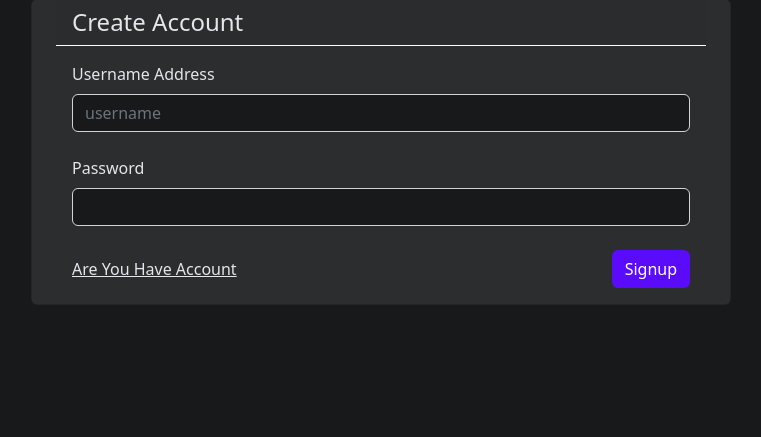
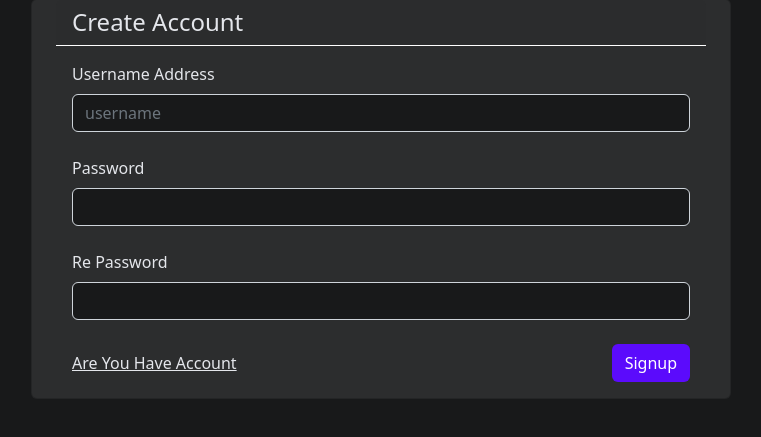
Before and after one commit to muhamedkk/schedule_posts, a Django app: page /authentication/signup in a window 1280 px wide. Shown: the part 105-542 px from the top of the page, without its empty margins (259-1020 px from the left). Run offline with Django 4.2, Linux system fonts and the light colour scheme; parts of the project's set-up code (start-up, migrations or seed data) failed here and were passed over.

Commit message:
optimize_2

```diff
--- a/app/templates/authentication/signup.html
+++ b/app/templates/authentication/signup.html
@@ -19,23 +19,28 @@
          <h4 class='m-0'> Create Account </h4>
         </div>
         <div class="card-body">
-            <form method='POST' action=''>
+            <form method='POST' action='' id='signupForm'>
                 {% csrf_token %}
                 <div class="mb-4  input">
                     <label for="signup-username-input" class="form-label">Username Address</label>
                     <input type="username" class="form-control" id="signup-username-input" name='username' placeholder="username" required>
                 </div>
                 <div class="mb-4 input">
-                    <label for="signup-password-input" class="form-label">Password</label>
-                    <input type="password" class="form-control" id="signup-password-input" name='password' required>
+                    <label for="signup_password_input" class="form-label">Password</label>
+                    <input type="password" class="form-control" id="signup_password_input" name='password' required>
+                </div>
+                <div class="mb-4 input">
+                    <label for="signup_repassword_input" class="form-label">Re Password</label>
+                    <input type="password" class="form-control" id="signup_repassword_input"  required>
+                    <p id='v' style='color:red' class='m-0 mt-1'></p>
                 </div>
                 <div class='d-flex justify-content-between align-items-center'>
                     <a href="{% url 'app:login'  %}" class='light-color'>Are You Have Account</a>
-                    <button type="submit" class="btn _btn-primary">Signup</button>
+                    <a   onclick='submit_event(event)' class="btn _btn-primary">Signup</a>
                 </div>
+
             </form>
         </div>
     </div>
-
   </div>
 {% endblock body %}
--- a/app/views.py
+++ b/app/views.py
@@ -26,6 +26,7 @@ def date_validation(request,publishing_time):
 @login_required(login_url='/authentication/login')
 @csrf_exempt
 def profile(request):
+
     user = User.objects.get(id=request.user.id)
     user_posts = Post.objects.filter(author=user)
     if request.method=='POST':
--- a/static/javascript/js.js
+++ b/static/javascript/js.js
@@ -1 +1,15 @@
-console.log('javascript')
+var submit_form = document.getElementById('signupForm')
+var pass =  document.getElementById('signup_password_input')
+var re_pass =  document.getElementById('signup_repassword_input')
+var v = document.getElementById('v')
+function submit_event(event){
+    event.preventDefault();
+    console.log('===' )
+    if (pass.value === re_pass.value){
+        submit_form.submit();
+    }
+    else{
+        event.preventDefault();
+        v.innerText = 'password does not match'
+    }
+}
```
Also changed, not shown: app/tasks.py (+17 -3 lines), db.sqlite3, 1 other file.
